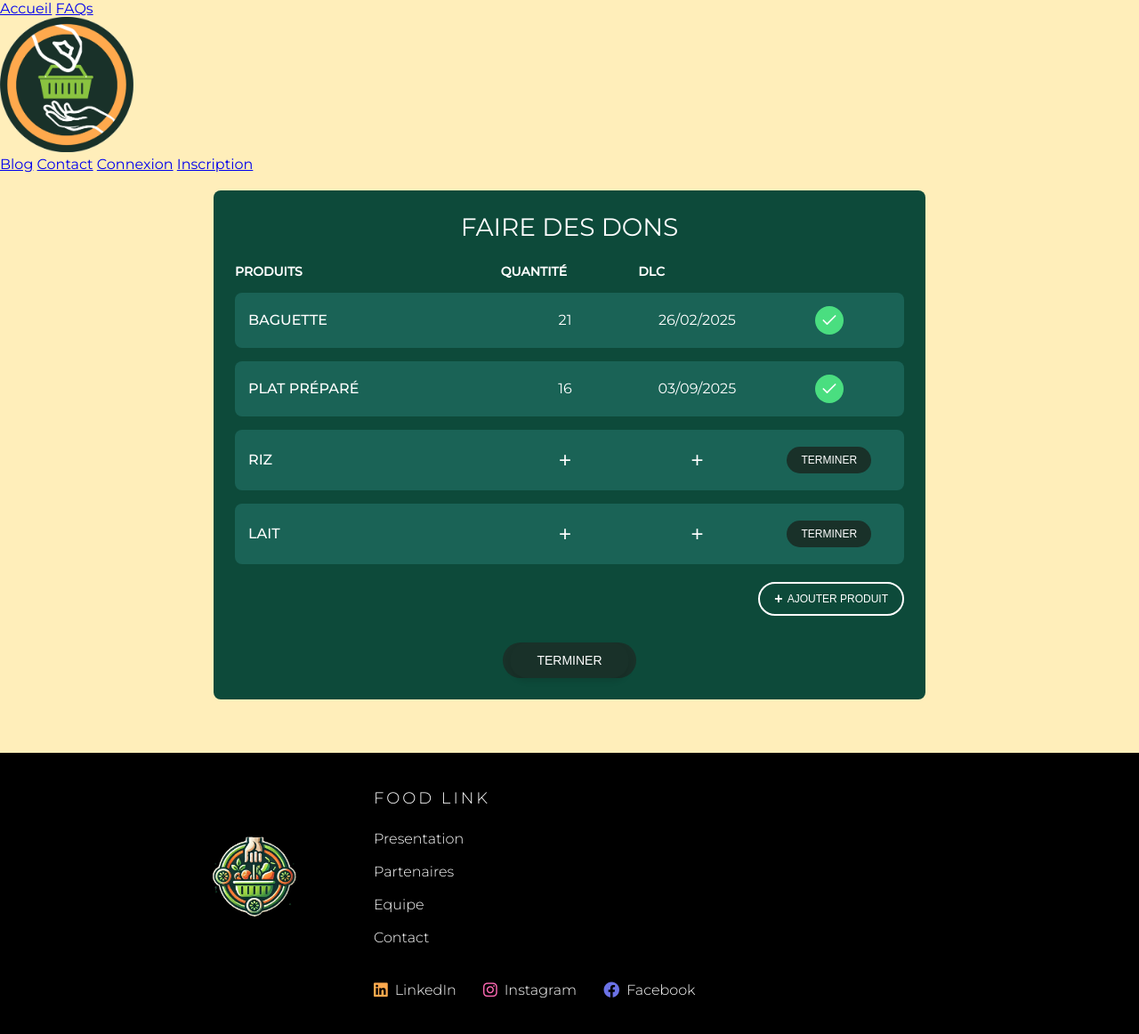
After one commit to Paul-Berdier/FoodLink, a Flask app: page /aliments in a window 1280 px wide. The commit adds this page. Shown: the whole page at 89% size. Run offline with Flask 3, Linux system fonts and the light colour scheme; parts of the project's set-up code (start-up, migrations or seed data) failed here and were passed over.

Commit message:
fix: association files add: aliments files

```diff
--- a/web/app.py
+++ b/web/app.py
@@ -412,6 +412,11 @@ def association():
 def historique():
     return render_template('historique.html')
 
+@app.route('/aliments', methods=['GET', 'POST'])
+#login_required
+def aliments():
+    return render_template('aliments.html')
+
 
 if __name__ == '__main__':
     app.run(debug=True)
--- /dev/null
+++ b/web/static/css/aliments.css
@@ -0,0 +1,169 @@
+* {
+    margin: 0;
+    padding: 0;
+    box-sizing: border-box;
+}
+
+body {
+    font-family: system-ui, -apple-system, BlinkMacSystemFont, "Segoe UI", Roboto, sans-serif;
+    min-height: 100vh;
+    display: flex;
+    flex-direction: column;
+    background-color: #ffeeba;
+}
+
+.container {
+    width: 100%;
+    max-width: 1200px;
+    margin: 0 auto;
+    padding: 0 20px;
+}
+
+main {
+    flex-grow: 1;
+    padding: 20px 0 60px;
+}
+
+.donation-container {
+    background-color: #0d4a3a;
+    border-radius: 8px;
+    padding: 24px;
+    color: white;
+    max-width: 800px;
+    margin: 0 auto;
+}
+
+h1 {
+    text-align: center;
+    color: white;
+    font-size: 28px;
+    margin-bottom: 24px;
+    text-transform: uppercase;
+    font-weight: normal;
+}
+
+.donation-table {
+    margin-bottom: 20px;
+}
+
+.table-header {
+    display: grid;
+    grid-template-columns: 2fr 1fr 1fr 1fr;
+    gap: 10px;
+    margin-bottom: 15px;
+    font-weight: 600;
+    text-transform: uppercase;
+    font-size: 14px;
+}
+
+.product-row {
+    display: grid;
+    grid-template-columns: 2fr 1fr 1fr 1fr;
+    gap: 10px;
+    margin-bottom: 15px;
+    background-color: #1a6356;
+    border-radius: 8px;
+    padding: 15px;
+    align-items: center;
+}
+
+.product-name {
+    font-weight: 500;
+}
+
+.product-quantity, .product-dlc {
+    text-align: center;
+}
+
+.status-check {
+    background-color: #4ade80;
+    width: 32px;
+    height: 32px;
+    border-radius: 50%;
+    display: flex;
+    align-items: center;
+    justify-content: center;
+    margin: 0 auto;
+}
+
+.status-check svg {
+    color: white;
+    width: 20px;
+    height: 20px;
+}
+
+.quantity-btn, .dlc-btn {
+    background: none;
+    border: none;
+    color: white;
+    font-size: 24px;
+    cursor: pointer;
+    width: 100%;
+    padding: 5px;
+}
+
+.finish-btn {
+    background-color: #193129;
+    color: white;
+    border: none;
+    border-radius: 20px;
+    padding: 8px 16px;
+    font-size: 12px;
+    cursor: pointer;
+    margin: 0 auto;
+    display: block;
+}
+
+.add-product-container {
+    display: flex;
+    justify-content: flex-end;
+    margin-bottom: 30px;
+}
+
+.add-product-btn {
+    background-color: #0d4a3a;
+    color: white;
+    border: 2px solid white;
+    border-radius: 20px;
+    padding: 8px 16px;
+    font-size: 12px;
+    cursor: pointer;
+    display: flex;
+    align-items: center;
+    gap: 5px;
+}
+
+.plus-icon {
+    font-size: 16px;
+    font-weight: bold;
+}
+
+.finish {
+    display: flex;
+    justify-content: center;
+    align-items: center;
+    margin-top: 20px;
+}
+
+.finish-container {
+    display: flex;
+    justify-content: center;
+    background-color: #193129;
+    width: 20%;
+    border-radius: 20px;
+}
+
+.main-finish-btn {
+    background-color: #193129;
+    color: white;
+    border: none;
+    border-radius: 20px;
+    padding: 12px 30px;
+    font-size: 14px;
+    cursor: pointer;
+    box-shadow: 0 4px 6px rgba(0, 0, 0, 0.1);
+}
+
+.hidden {
+    display: none;
+}
--- /dev/null
+++ b/web/templates/aliments.html
@@ -0,0 +1,94 @@
+<!DOCTYPE html>
+<html lang="fr">
+<head>
+    <meta charset="UTF-8">
+    <meta name="viewport" content="width=device-width, initial-scale=1.0">
+    <title>Faire des dons - Food Link</title>
+    <link rel="stylesheet" href="{{ url_for('static', filename= 'css/aliments.css') }}">
+</head>
+<body>
+
+{% include 'header.html' %}
+
+<main>
+    <div class="container">
+        <div class="donation-container">
+            <h1>Faire des dons</h1>
+
+            <div class="donation-table">
+                <div class="table-header">
+                    <div class="header-item">PRODUITS</div>
+                    <div class="header-item">QUANTITÉ</div>
+                    <div class="header-item">DLC</div>
+                    <div class="header-item"></div>
+                </div>
+
+                <div class="product-row">
+                    <div class="product-name">BAGUETTE</div>
+                    <div class="product-quantity">21</div>
+                    <div class="product-dlc">26/02/2025</div>
+                    <div class="product-status">
+                        <div class="status-check">
+                            <svg xmlns="http://www.w3.org/2000/svg" width="24" height="24" viewBox="0 0 24 24" fill="none" stroke="currentColor" stroke-width="2" stroke-linecap="round" stroke-linejoin="round"><polyline points="20 6 9 17 4 12"></polyline></svg>
+                        </div>
+                    </div>
+                </div>
+
+                <div class="product-row">
+                    <div class="product-name">PLAT PRÉPARÉ</div>
+                    <div class="product-quantity">16</div>
+                    <div class="product-dlc">03/09/2025</div>
+                    <div class="product-status">
+                        <div class="status-check">
+                            <svg xmlns="http://www.w3.org/2000/svg" width="24" height="24" viewBox="0 0 24 24" fill="none" stroke="currentColor" stroke-width="2" stroke-linecap="round" stroke-linejoin="round"><polyline points="20 6 9 17 4 12"></polyline></svg>
+                        </div>
+                    </div>
+                </div>
+
+                <div class="product-row">
+                    <div class="product-name">RIZ</div>
+                    <div class="product-quantity">
+                        <button class="quantity-btn">+</button>
+                    </div>
+                    <div class="product-dlc">
+                        <button class="dlc-btn">+</button>
+                    </div>
+                    <div class="product-status">
+                        <button class="finish-btn">TERMINER</button>
+                    </div>
+                </div>
+
+                <div class="product-row">
+                    <div class="product-name">LAIT</div>
+                    <div class="product-quantity">
+                        <button class="quantity-btn">+</button>
+                    </div>
+                    <div class="product-dlc">
+                        <button class="dlc-btn">+</button>
+                    </div>
+                    <div class="product-status">
+                        <button class="finish-btn">TERMINER</button>
+                    </div>
+                </div>
+            </div>
+
+            <div class="add-product-container">
+                <button class="add-product-btn">
+                    <span class="plus-icon">+</span>
+                    AJOUTER PRODUIT
+                </button>
+            </div>
+
+            <div class="finish">
+                <div class="finish-container">
+                    <button class="main-finish-btn">TERMINER</button>
+                </div>
+            </div>
+        </div>
+    </div>
+</main>
+
+{% include 'footer.html' %}
+
+</body>
+</html>
```
Also changed, not shown: web/static/css/association.css (added, +35 -0 lines), web/static/css/carte.css (added, +282 -0 lines), web/templates/association.html (+6 -54 lines), web/static/js/association.js (renamed from web/templates/association.js).
